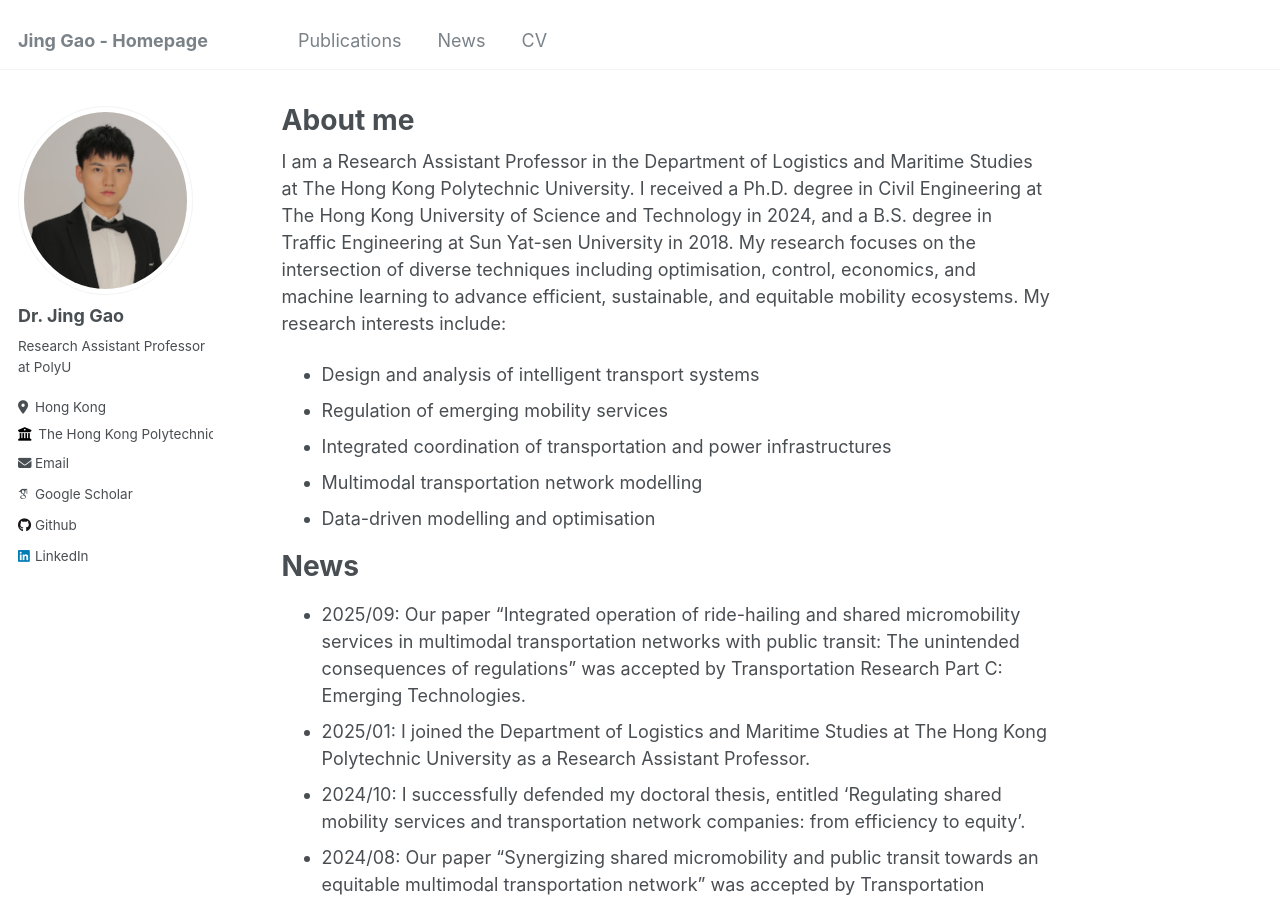
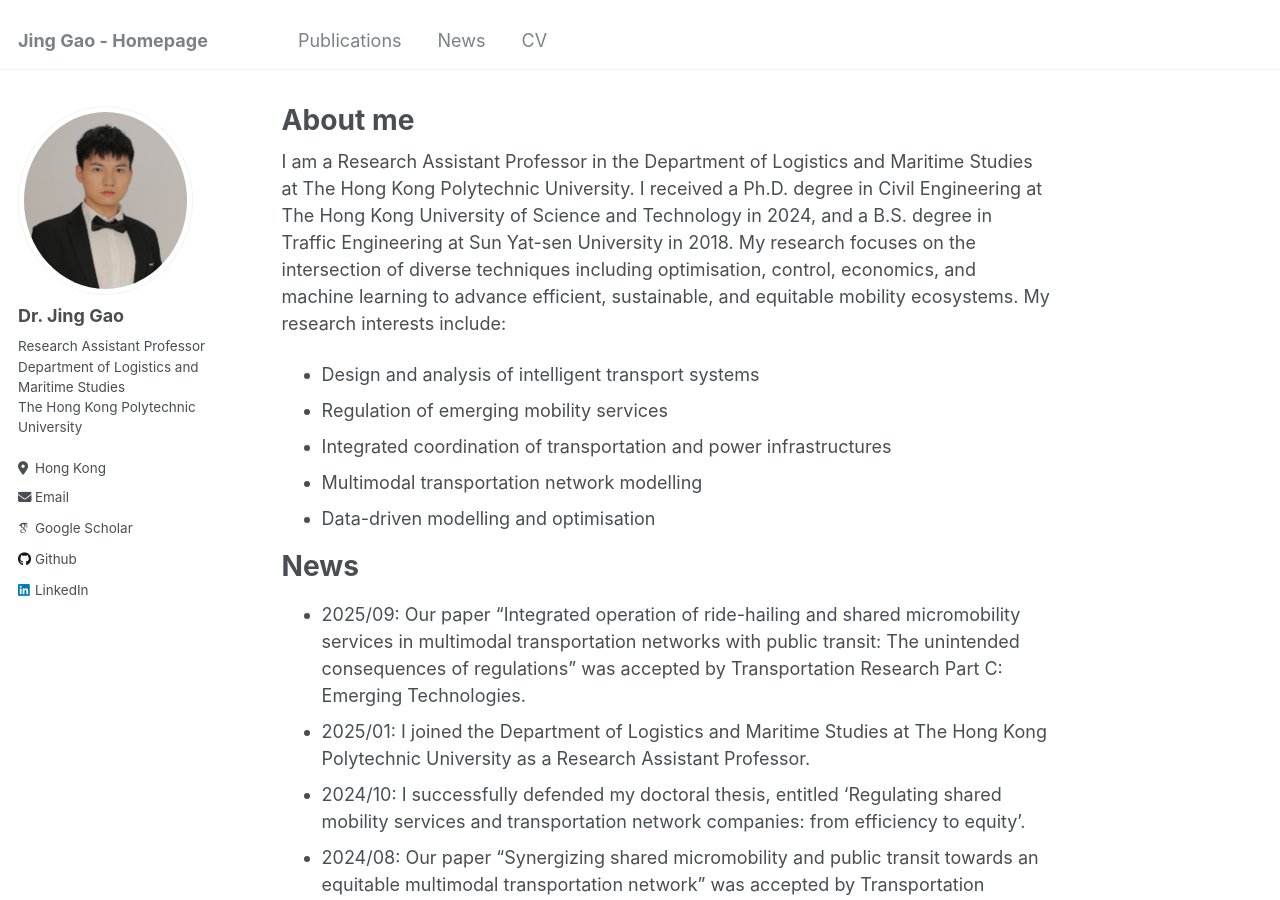
Before and after one commit to jgaoax/jgaoax.github.io, a Jekyll site: the page built from _pages/about.md, in a window 1280 px wide and 900 px high. Built offline with Jekyll 4.4.1, drawn with Linux system fonts in a browser that asks for light colours; some web fonts are replaced.

Commit message:
Update _config.yml

```diff
--- a/_config.yml
+++ b/_config.yml
@@ -24,9 +24,9 @@ author:
   avatar           : "profile.jpg"
   name             : "Dr. Jing Gao"
   pronouns         : # example: "she/her"
-  bio              : "Research Assistant Professor at PolyU"
+  bio              : "Research Assistant Professor<br>Department of Logistics and Maritime Studies<br>The Hong Kong Polytechnic University"
   location         : "Hong Kong"
-  employer         : "The Hong Kong Polytechnic University"
+  # employer         : "The Hong Kong Polytechnic University"
   # uri              : "https://jgaoax.github.io"
   email            : "jing.gao@polyu.edu.hk"
 
```
